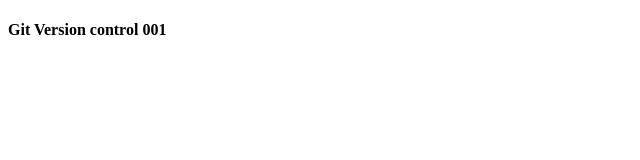
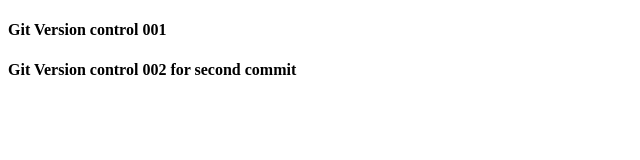
Before and after one commit to ganondoft/sharedhosting, a plain HTML site: page index.html in a window 1280 px wide. Shown: the whole page, without its empty margins (0-640 px from the left). Drawn offline with Linux system fonts and the light colour scheme.

Commit message:
change header text

```diff
--- a/index.html
+++ b/index.html
@@ -7,5 +7,6 @@
 </head>
 <body>
     <h4>Git Version control 001</h4>
+    <h4>Git Version control 002 for second commit</h4>
 </body>
 </html>
```
